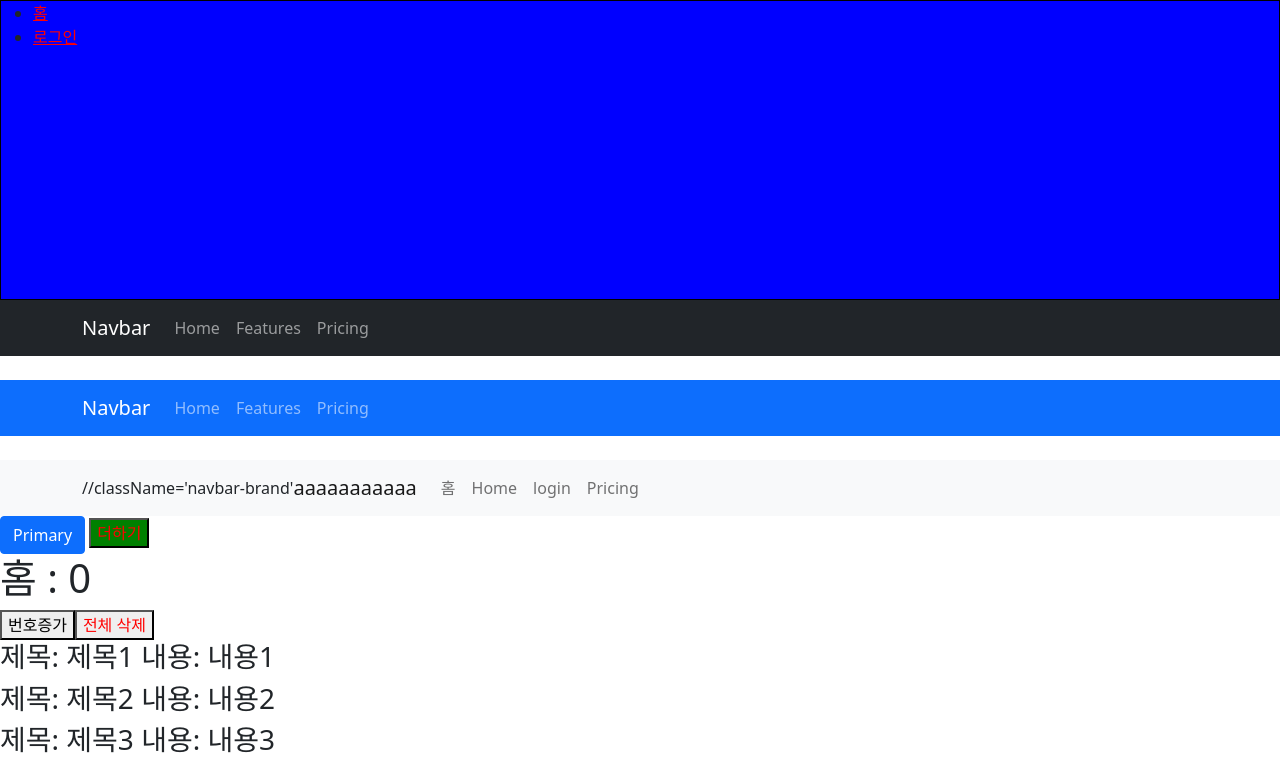
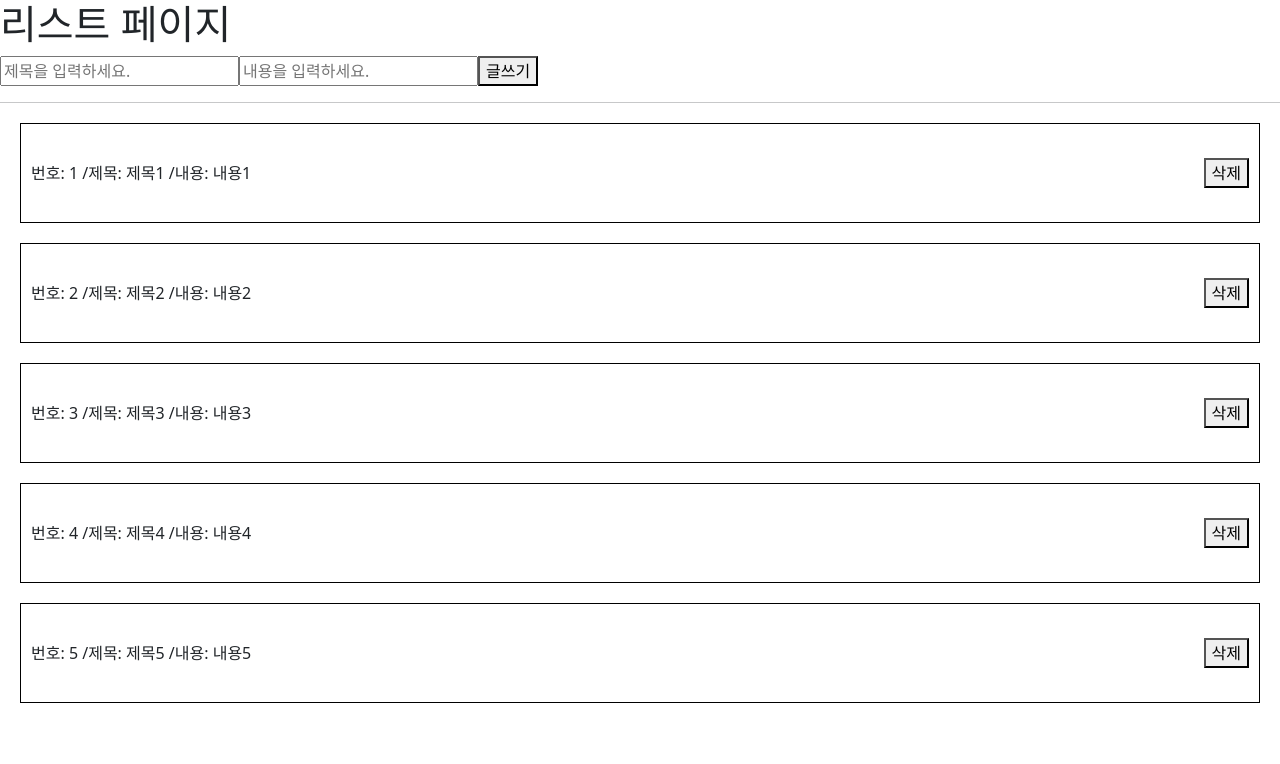
Before and after one commit to cms02/react-basic, a React (Create React App) app: page / in a window 1280 px wide. Shown: the top 764 px of the page. Built offline with nearby package versions, Linux system fonts and the light colour scheme.

Commit message:
글쓰기 및 글 목록보기

```diff
--- a/src/App.js
+++ b/src/App.js
@@ -1,17 +1,11 @@
-import './App.css';
-import HomePage from './components/pages/HomePage';
-import Footer from './components/Footer';
-import Header from './components/Header';
-import { Route } from 'react-router-dom';
-import LoginPage from './components/pages/LoginPage';
+//글쓰기, 글삭제, 글목록보기
+
+import ListPage from './pages/ListPage';
 
 function App() {
   return (
     <div>
-      <Header />
-      <Route path="/" exact={true} component={HomePage} />
-      <Route path="/login/:id" exact={true} component={LoginPage} />
-      <Footer />
+      <ListPage />
     </div>
   );
 }
--- a/src/components/Footer.js
+++ /dev/null
@@ -1,25 +0,0 @@
-import React from 'react';
-import styled from 'styled-components';
-
-//하나의 컴포넌트를 생성(재사용)
-
-//styled-components => js파일과  css 파일 관리 편함!!
-const StyledFooterDiv = styled.div`
-  border: 1px solid black;
-  height: 300px;
-`;
-
-const Footer = () => {
-  return (
-    <StyledFooterDiv>
-      <div>
-        <ul>
-          <li>오시는 길 : 서울 강남구..</li>
-          <li>전화번호 : 01100202</li>
-        </ul>
-      </div>
-    </StyledFooterDiv>
-  );
-};
-
-export default Footer;
--- a/src/components/Header.js
+++ /dev/null
@@ -1,78 +0,0 @@
-import React from 'react';
-import { Container, Nav, Navbar } from 'react-bootstrap';
-import { Link } from 'react-router-dom';
-import styled from 'styled-components';
-
-//하나의 컴포넌트를 생성(재사용)
-
-//styled-components => js파일과  css 파일 관리 편함!!
-const StyledHeadButton = styled.div`
-  border: 1px solid black;
-  height: 300px;
-  background-color: ${(props) => props.backgroundColor};
-`;
-
-//styled 상속
-const StyledHeadLink = styled(Link)`
-  color: red;
-`;
-
-const Header = () => {
-  return (
-    <div>
-      <StyledHeadButton backgroundColor="blue">
-        <div>
-          <ul>
-            <li>
-              <StyledHeadLink to="/">홈</StyledHeadLink>
-            </li>
-            <li>
-              <StyledHeadLink to="/login/10">로그인</StyledHeadLink>
-            </li>
-          </ul>
-        </div>
-      </StyledHeadButton>
-      <>
-        <Navbar bg="dark" variant="dark">
-          <Container>
-            <Navbar.Brand href="#home">Navbar</Navbar.Brand>
-            <Nav className="me-auto">
-              <Nav.Link href="#home">Home</Nav.Link>
-              <Nav.Link href="#features">Features</Nav.Link>
-              <Nav.Link href="#pricing">Pricing</Nav.Link>
-            </Nav>
-          </Container>
-        </Navbar>
-        <br />
-        <Navbar bg="primary" variant="dark">
-          <Container>
-            <Navbar.Brand href="#home">Navbar</Navbar.Brand>
-            <Nav className="me-auto">
-              <Nav.Link href="#home">Home</Nav.Link>
-              <Nav.Link href="#features">Features</Nav.Link>
-              <Nav.Link href="#pricing">Pricing</Nav.Link>
-            </Nav>
-          </Container>
-        </Navbar>
-
-        <br />
-        <Navbar bg="light" variant="light">
-          <Container>
-            //className='navbar-brand'
-            <Navbar.Brand href="#home">aaaaaaaaaaa</Navbar.Brand>
-            <Nav className="me-auto">
-              <Link to="/" className="nav-link">
-                홈
-              </Link>
-              <Nav.Link href="/">Home</Nav.Link>
-              <Nav.Link href="/login">login</Nav.Link>
-              <Nav.Link href="#pricing">Pricing</Nav.Link>
-            </Nav>
-          </Container>
-        </Navbar>
-      </>
-    </div>
-  );
-};
-
-export default Header;
--- a/src/components/home/Home.js
+++ /dev/null
@@ -1,44 +0,0 @@
-import React from 'react';
-import styled from 'styled-components';
-import { Button } from 'react-bootstrap';
-
-// Function 방식(👍)
-// class 방식
-
-const StyledDeleteButton = styled.button`
-  color: ${(props) => (props.user.username === 'ssar' ? 'blue' : 'red')};
-`;
-
-//스타일 상속
-const StyledAddButton = styled(StyledDeleteButton)`
-  background-color: green;
-`;
-
-//부모로부터 받아온 어떤 데이터를 가지고 스타일링을 동적으로 할것이라면?
-const Home = (props) => {
-  //   const boards = props.boards;
-  //👇
-  //구조분할 할당
-  const { boards, setBoards, setNumber, number, user } = props;
-
-  //                👆 함수를 자식한테 passing
-
-  return (
-    <div>
-      <Button variant="primary">Primary</Button>{' '}
-      <StyledAddButton user={user}>더하기</StyledAddButton>
-      <h1>홈 : {number} </h1>
-      <button onClick={() => setNumber(number + 1)}>번호증가</button>
-      <StyledDeleteButton user={user} onClick={() => setBoards([])}>
-        전체 삭제
-      </StyledDeleteButton>
-      {boards.map((board) => (
-        <h3 key={board.id}>
-          제목: {board.title} 내용: {board.content}
-        </h3>
-      ))}
-    </div>
-  );
-};
-
-export default Home;
--- a/src/components/login/Login.js
+++ /dev/null
@@ -1,16 +0,0 @@
-import React from 'react';
-import styled from 'styled-components';
-
-const StyledLoginDiv = styled.div`
-  padding: 30px 0 30px 0;
-`;
-
-const Login = () => {
-  return (
-    <StyledLoginDiv>
-      <h1>로그인 페이지입니다.</h1>
-    </StyledLoginDiv>
-  );
-};
-
-export default Login;
--- a/src/components/pages/HomePage.js
+++ /dev/null
@@ -1,35 +0,0 @@
-import React, { useEffect, useState } from 'react';
-import Home from '../home/Home';
-
-const HomePage = () => {
-  //http요청(jquery ajax, fetch, axios(다운))
-  const [boards, setBoards] = useState([]);
-  const [number, setNumber] = useState(0);
-  const [user, setUser] = useState({});
-
-  //dependency 빈 배열이면 최초 한번만 실행
-  useEffect(() => {
-    //다운로드 가정 = fetch(), axios(), ajax()
-    let data = [
-      { id: 1, title: '제목1', content: '내용1' },
-      { id: 2, title: '제목2', content: '내용2' },
-      { id: 3, title: '제목3', content: '내용3' },
-    ];
-
-    // 빈데이터
-    setBoards([...data]);
-    setUser({ id: 1, username: 'ssar2' });
-  }, []);
-
-  return (
-    <Home
-      boards={boards}
-      setBoards={setBoards}
-      setNumber={setNumber}
-      number={number}
-      user={user}
-    />
-  );
-};
-
-export default HomePage;
--- a/src/components/pages/LoginPage.js
+++ /dev/null
@@ -1,15 +0,0 @@
-import React from 'react';
-import Login from '../login/Login';
-
-const LoginPage = (props) => {
-  const { history } = props;
-  console.log('LoginPage', props.match.params.id);
-  return (
-    <div>
-      <button onClick={() => history.push('/')}>뒤로가기</button>
-      <Login />;
-    </div>
-  );
-};
-
-export default LoginPage;
--- /dev/null
+++ b/src/pages/ListPage.js
@@ -0,0 +1,94 @@
+import React, { useState } from 'react';
+import styled from 'styled-components';
+
+const StyledItemBoxDiv = styled.div`
+  display: flex;
+  justify-content: space-between;
+  border: 1px solid black;
+  padding: 10px;
+  height: 100px;
+  margin: 20px;
+  align-items: center;
+`;
+
+const ListPage = () => {
+  const [post, setPost] = useState({
+    id: 5,
+    title: '',
+    content: '',
+  });
+
+  const [posts, setPosts] = useState([
+    { id: 1, title: '제목1', content: '내용1' },
+    { id: 2, title: '제목2', content: '내용2' },
+    { id: 3, title: '제목3', content: '내용3' },
+    { id: 4, title: '제목4', content: '내용4' },
+    { id: 5, title: '제목5', content: '내용5' },
+  ]);
+
+  const handleWrite = (e) => {
+    e.preventDefault(); //form태그가 하려는 액션을 중지시켜야 함
+    console.log(1, post.id);
+
+    setPosts([...posts, { ...post, id: post.id + 1 }]);
+    console.log(2, post.id);
+    setPost({ ...post, id: post.id + 1 });
+    console.log(3, post.id);
+  };
+
+  // const handleChangeTitle = (e) => {
+  //   console.log(e);
+  //   setPost({ title: e.target.value });
+  // };
+  // const handleChangeContent = (e) => {
+  //   console.log(e);
+  //   setPost({ content: e.target.value });
+  // };
+
+  //👆 인터페이스가 여러개면 다 만들어줘야함 한번에 !! 👇👇👇👇👇
+
+  const handleForm = (e) => {
+    console.log(e.target.name);
+    console.log(e.target.value);
+
+    //computed property names 문법 ( key값 동적 할당 )
+    setPost({
+      ...post, //없으면 title 사라지고 내용만 들어감(기존값 유지하면서 덮어쓰기)
+      [e.target.name]: e.target.value,
+    });
+  };
+
+  return (
+    <div>
+      <h1>리스트 페이지</h1>
+      <form onSubmit={handleWrite}>
+        <input
+          type="text"
+          placeholder="제목을 입력하세요."
+          value={post.title}
+          onChange={handleForm}
+          name="title"
+        />
+        <input
+          type="text"
+          placeholder="내용을 입력하세요."
+          value={post.content}
+          onChange={handleForm}
+          name="content"
+        />
+        <button type="submit">글쓰기</button>
+      </form>
+      <hr />
+      {posts.map((post) => (
+        <StyledItemBoxDiv>
+          <div>
+            번호: {post.id} /제목: {post.title} /내용: {post.content}
+          </div>
+          <button>삭제</button>
+        </StyledItemBoxDiv>
+      ))}
+    </div>
+  );
+};
+
+export default ListPage;
```
Also changed, not shown: src/Sub.js (deleted, +0 -10 lines), src/aa/Third.js (deleted, +0 -7 lines).
